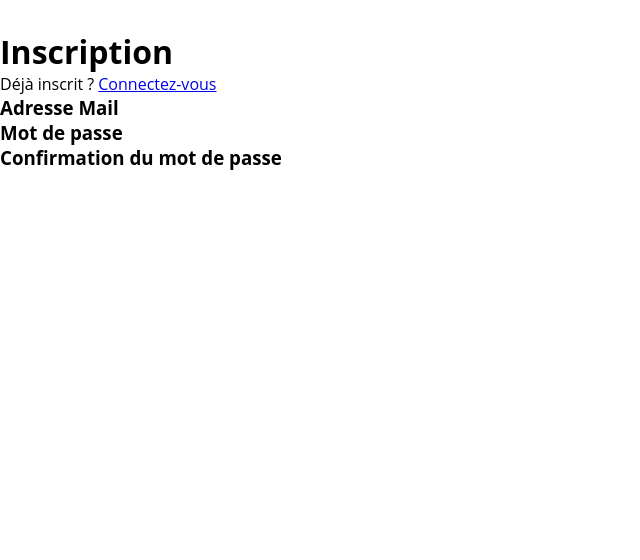
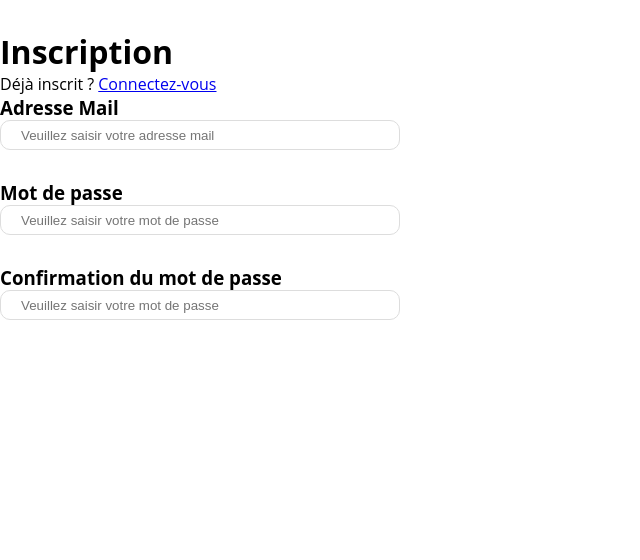
Before and after one commit to SnowZucc/Start-Hut, a PHP site: page /inscription.php in a window 1280 px wide. Shown: the part 63-623 px from the top of the page, without its empty margins (0-640 px from the left). Run offline with PHP 8.4, Linux system fonts and the light colour scheme.

Commit message:
Rajout des barres pour saisir les informations

```diff
--- a/inscription.php
+++ b/inscription.php
@@ -13,8 +13,11 @@
         <h1>Inscription</h1>
         <p> Déjà inscrit ? <a href="connexion.php">Connectez-vous</a></p> <!--  ATTENTION Modifier le lien de connexion lors de la création de la page de connexion -->
         <h3>Adresse Mail</h3>
+            <input type="text" class="search-bar" placeholder="Veuillez saisir votre adresse mail">
         <h3>Mot de passe</h3>
+            <input type="text" class="search-bar" placeholder="Veuillez saisir votre mot de passe">
         <h3>Confirmation du mot de passe</h3>
+            <input type="text" class="search-bar" placeholder="Veuillez saisir votre mot de passe">
 
     <?php include('footer.php'); ?>
     </body>
```
